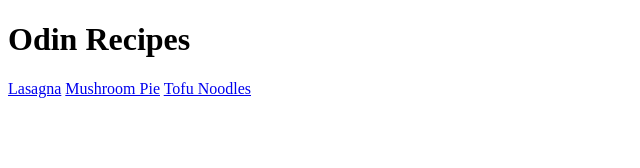
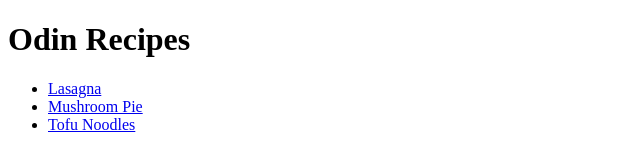
Before and after one commit to cafoala/odin-course, a plain HTML site: page odin-recipes/index.html in a window 1280 px wide. Shown: the whole page, without its empty margins (0-640 px from the left). Drawn offline with Linux system fonts and the light colour scheme.

Commit message:
refactor: use unordered list for recipe links on index

```diff
--- a/odin-recipes/index.html
+++ b/odin-recipes/index.html
@@ -7,8 +7,10 @@
 </head>
 <body>
     <h1> Odin Recipes </h1>
-    <a href="recipes/lasagna.html">Lasagna</a>
-    <a href="recipes/mushroom_pie.html">Mushroom Pie</a>
-    <a href="recipes/tofu_noodles.html">Tofu Noodles</a>
+    <ul>
+        <li><a href="recipes/lasagna.html">Lasagna</a></li>
+        <li><a href="recipes/mushroom_pie.html">Mushroom Pie</a></li>
+        <li><a href="recipes/tofu_noodles.html">Tofu Noodles</a></li>
+    </ul>
 </body>
 </html>
```
